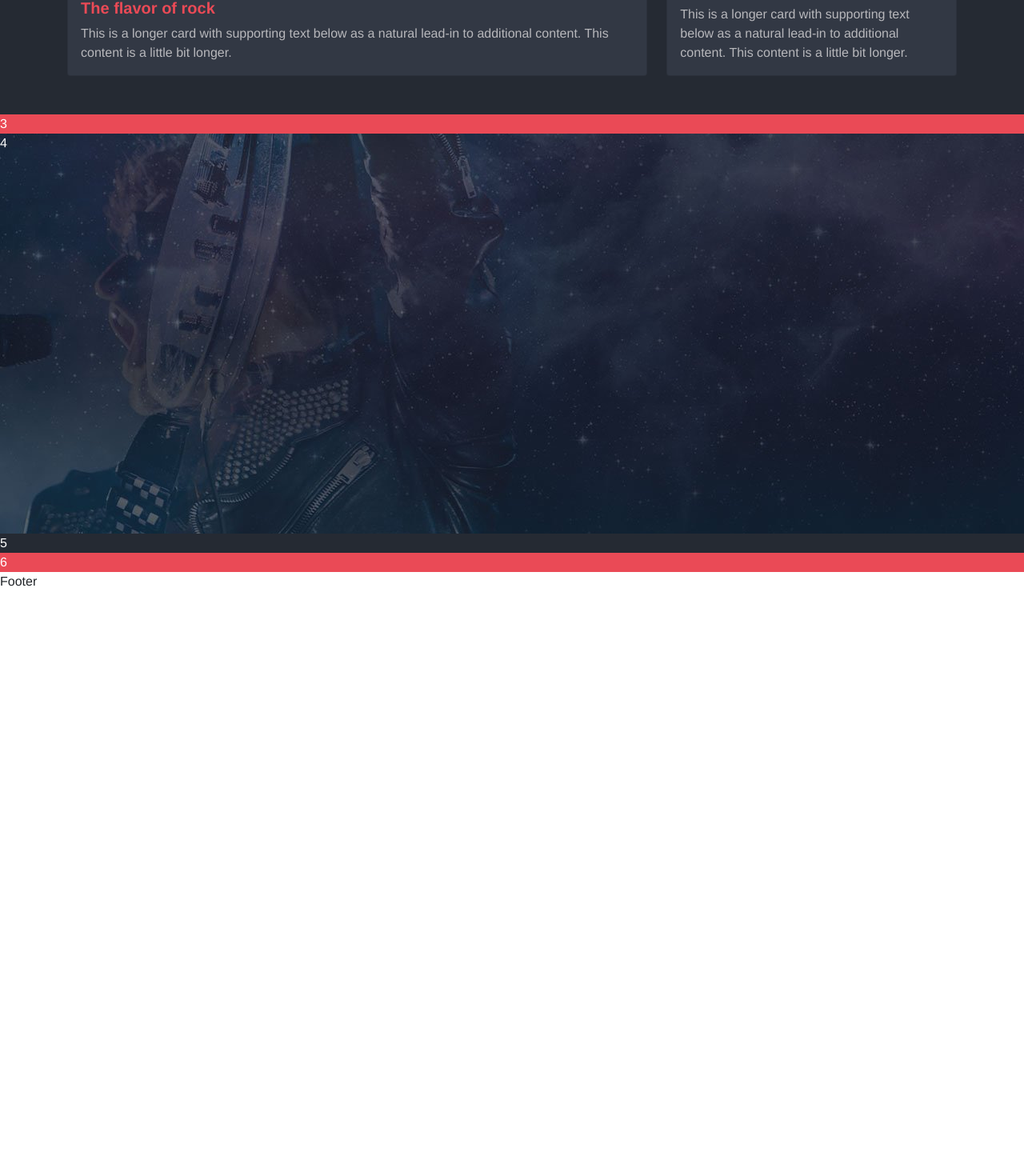
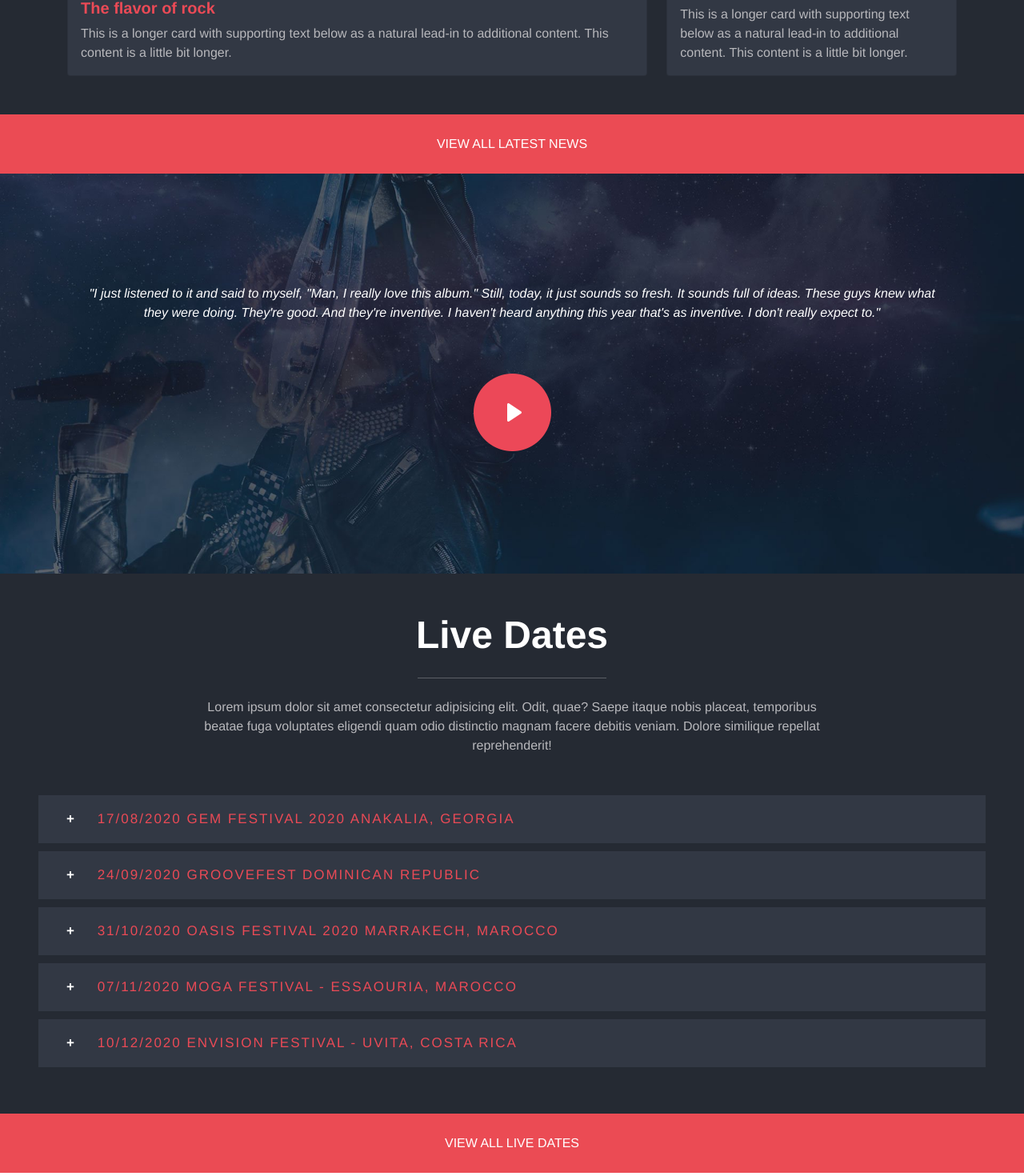
Before and after one commit to GabriPini/proj-html-vuejs, a Vue app: page / in a window 1280 px wide. Shown: the part 1993-3463 px from the top of the page at 80% size. Before the commit the page ends 2732 px from the top, so only its background shows below. Built offline with nearby package versions, Linux system fonts and the light colour scheme.

Commit message:
completed main section

```diff
--- a/src/assets/scss/commons.scss
+++ b/src/assets/scss/commons.scss
@@ -12,6 +12,16 @@
     height: 10px;
     background-color: $buttonColor;
    }
+
+   .bg_button{
+    background-color: $buttonColor;
+    color: white;
+   }
+
+   .bg_button:hover{
+    background-color: white;
+    color: black;
+}
    .bg_custom{
        background-color: $secondaryBgColor;
    }
--- a/src/components/FifthMainSection.vue
+++ b/src/components/FifthMainSection.vue
@@ -0,0 +1,213 @@
+<template>
+ <section class="bg_custom2 text-center p-5 ">
+  <div class="introduction  px-5 mx-5">
+   <h2 class="fw-bold display-5">Live Dates</h2>
+   <div class="m-4">
+    <hr class="w-25 m-auto" />
+   </div>
+
+   <p class="px-5 mx-5">
+    Lorem ipsum dolor sit amet consectetur adipisicing elit. Odit, quae? Saepe
+    itaque nobis placeat, temporibus beatae fuga voluptates eligendi quam odio
+    distinctio magnam facere debitis veniam. Dolore similique repellat
+    reprehenderit!
+   </p>
+  </div>
+
+  <!-- Lista eventi dinamica -->
+  <ul class="events-list ">
+   <li
+    v-for="(event, index) in nextEvents"
+    @click="openEvent(index)"
+    :key="index"
+    :class="event.active ? 'active' : ''"
+   >
+    <h2>
+     <span v-if="event.active" >-</span>
+     <span v-else>+</span>
+     {{ event.date }} {{ event.name }} {{ event.location }}
+    </h2>
+    <div class="map d-flex justify-content-between" v-if="event.active">
+     <iframe
+      :src="event.src"
+      style="border: 0"
+      allowfullscreen=""
+      loading="lazy"
+     ></iframe>
+
+     <div>
+      <h3>
+       {{ event.title }}
+      </h3>
+      <p>
+       {{ event.description }}
+      </p>
+      <a class="btn bg_button px-3 py-2 btn-sm" href="#" role="button"
+       >BOOK NOW
+      </a>
+     </div>
+    </div>
+   </li>
+  </ul>
+ </section>
+</template>
+
+<script>
+export default {
+ name: "FifthMainSection",
+
+ data: function () {
+  return {
+   nextEvents: [
+    {
+     name: "GEM FESTIVAL 2020",
+     location: "ANAKALIA, GEORGIA",
+     date: "17/08/2020",
+     src: 'https://www.google.com/maps/embed?pb=!1m18!1m12!1m3!1d11785.423455974298!2d41.57977553594036!3d42.398866630256684!2m3!1f0!2f0!3f0!3m2!1i1024!2i768!4f13.1!3m3!1m2!1s0x405dd3503d5ccb83%3A0xe6594e70d69782bc!2sAnaklia%2C%20Georgia!5e0!3m2!1sit!2sit!4v1652614231137!5m2!1sit!2sit" width="400" height="300" style="border:0;" allowfullscreen="" loading="lazy" referrerpolicy="no-referrer-when-downgrade',
+     title: "Untold Stories",
+     description:
+      "Lorem ipsum dolor sit amet consectetur, adipisicing elit. Ad distinctio, harum explicabo aliquam modi enim repellendus doloribus fuga ",
+     active: false,
+    },
+    {
+     name: "GROOVEFEST",
+     location: "DOMINICAN REPUBLIC",
+     date: "24/09/2020",
+     src: 'https://www.google.com/maps/embed?pb=!1m18!1m12!1m3!1d483230.81125896535!2d-70.38144414510484!3d18.876399511263816!2m3!1f0!2f0!3f0!3m2!1i1024!2i768!4f13.1!3m3!1m2!1s0x8eaf8838def1b6f5%3A0xa6020f24060df7e0!2sRepubblica%20Dominicana!5e0!3m2!1sit!2sit!4v1652614428615!5m2!1sit!2sit" width="400" height="300" style="border:0;" allowfullscreen="" loading="lazy" referrerpolicy="no-referrer-when-downgrade',
+     title: "Untold Stories",
+     description:
+      "Lorem ipsum dolor sit amet consectetur, adipisicing elit. Ad distinctio, harum explicabo aliquam modi enim repellendus doloribus fuga ",
+     active: false,
+    },
+    {
+     name: "OASIS FESTIVAL 2020",
+     location: "MARRAKECH, MAROCCO",
+     date: "31/10/2020",
+     src: 'https://www.google.com/maps/embed?pb=!1m18!1m12!1m3!1d108702.95032917536!2d-8.07789409864225!3d31.634748492871406!2m3!1f0!2f0!3f0!3m2!1i1024!2i768!4f13.1!3m3!1m2!1s0xdafee8d96179e51%3A0x5950b6534f87adb8!2sMarrakech%2C%20Marocco!5e0!3m2!1sit!2sit!4v1652614483320!5m2!1sit!2sit" width="400" height="300" style="border:0;" allowfullscreen="" loading="lazy" referrerpolicy="no-referrer-when-downgrade',
+     title: "Untold Stories",
+     description:
+      "Lorem ipsum dolor sit amet consectetur, adipisicing elit. Ad distinctio, harum explicabo aliquam modi enim repellendus doloribus fuga ",
+     active: false,
+    },
+    {
+     name: "MOGA FESTIVAL -",
+     location: "ESSAOURIA, MAROCCO",
+     date: "07/11/2020",
+     src: 'https://www.google.com/maps/embed?pb=!1m18!1m12!1m3!1d27211.838586151094!2d-9.780051807826258!3d31.510978945291434!2m3!1f0!2f0!3f0!3m2!1i1024!2i768!4f13.1!3m3!1m2!1s0xdad9a4e9f588ccf%3A0x57421a176d5d7d30!2sProvincia%20di%20Essaouira%2C%20Marocco!5e0!3m2!1sit!2sit!4v1652614516407!5m2!1sit!2sit" width="400" height="300" style="border:0;" allowfullscreen="" loading="lazy" referrerpolicy="no-referrer-when-downgrade',
+     title: "Untold Stories",
+     description:
+      "Lorem ipsum dolor sit amet consectetur, adipisicing elit. Ad distinctio, harum explicabo aliquam modi enim repellendus doloribus fuga ",
+     active: false,
+    },
+    {
+     name: "ENVISION FESTIVAL -",
+     location: "UVITA, COSTA RICA",
+     date: "10/12/2020",
+     src: 'https://www.google.com/maps/embed?pb=!1m18!1m12!1m3!1d31511.211376915428!2d-83.75556013335746!3d9.163364997576823!2m3!1f0!2f0!3f0!3m2!1i1024!2i768!4f13.1!3m3!1m2!1s0x8fa15797d4474891%3A0x39ea10029c9e9f27!2sProvincia%20di%20Puntarenas%2C%20Uvita%2C%20Costa%20Rica!5e0!3m2!1sit!2sit!4v1652614541583!5m2!1sit!2sit" width="400" height="300" style="border:0;" allowfullscreen="" loading="lazy" referrerpolicy="no-referrer-when-downgrade',
+     title: "Untold Stories",
+     description:
+      "Lorem ipsum dolor sit amet consectetur, adipisicing elit. Ad distinctio, harum explicabo aliquam modi enim repellendus doloribus fuga ",
+     active: false,
+    },
+   ],
+  };
+ },
+ methods: {
+  // Funzione apertura paragrafo evento
+  openEvent: function (index) {
+   // Se l'evento aperto è uguale a sè stesso lo chiudo
+   if (this.nextEvents[index].active == true) {
+    this.nextEvents[index].active = false;
+   }
+   // Altrimenti se non è gia aperto chiudo gli altri e apro l'evento cliccato
+   else {
+    this.nextEvents.forEach((element) => {
+     element.active = false;
+    });
+    this.nextEvents[index].active = true;
+   }
+
+  },
+ },
+};
+</script>
+
+<style lang="scss" scoped>
+@import "@/assets/scss/commons.scss";
+// Sezione lista eventi
+.introduction {
+ p {
+  color: $textSecondaryColor;
+ }
+}
+.events-list {
+ flex-basis: 80%;
+ margin-top: 50px;
+ li {
+  height: 60px;
+  margin: 10px 0;
+  padding: 15px 25px;
+  text-align: left;
+  color: white;
+  background-color: $secondaryBgColor;
+  cursor: pointer;
+  transition: height 0.4s;
+  overflow: hidden;
+  &.active {
+   height: 330px;
+  }
+
+  h2 {
+   color: $textColor;
+   font-size: 17px;
+   letter-spacing: 2px;
+   font-weight: 400;
+   span {
+    font-weight: 600;
+    display: inline-block;
+    padding: 5px 10px;
+    margin-right: 10px;
+    color: white;
+    transition: background-color 0.3s;
+   }
+  }
+  &:hover {
+   background-color: #373d4a;
+  }
+  &:hover span {
+   background-color: $textColor;
+  }
+
+  // Sezione a comparsa con mappa e descrizione evento
+  .map {
+   flex-wrap: wrap;
+   margin-top: 30px;
+
+   // Mappa Google Maps
+   iframe {
+    width: 320px;
+    height: 240px;
+    margin-right: 50px;
+   }
+
+   // Sezione con descrizione
+   div {
+    flex-basis: calc(100% - 370px);
+    margin-top: 10px;
+    h3 {
+     font-size: 17px;
+     font-weight: 400;
+     letter-spacing: 2px;
+     color: white;
+    }
+    p {
+     color: $textSecondaryColor;
+     margin: 30px 0;
+     font-size: 15px;
+     line-height: 32px;
+    }
+   }
+  }
+ }
+}
+</style>
--- a/src/components/FourthMainSection.vue
+++ b/src/components/FourthMainSection.vue
@@ -0,0 +1,25 @@
+<template>
+      <section class="cit text-center p_6">
+          <p class="mx-5 px-5 py-5 fw-600"> <em>"I just listened to it and said to myself, "Man, I really love this album." Still, today, it just sounds so fresh. It sounds full of ideas. These guys knew what they were doing. They're good. And they're inventive. I haven't heard anything this year that's as inventive. I don't really expect to."</em> </p>
+          <img src="@/assets/img/band_interview_play_icon.png" alt="">
+      </section>
+</template>
+
+<script>
+export default {
+ name:'FourthMainSection'
+}
+</script>
+
+<style lang="scss" scoped>
+.p_6{
+padding-top: 90px;
+}
+.cit{
+    background-image: url("@/assets/img/home-testimonial-parallax.jpg");
+    background-position: left center;
+    background-repeat: no-repeat;
+    background-size: cover;
+    height: 500px;
+}
+</style>
--- a/src/components/HeaderComponent.vue
+++ b/src/components/HeaderComponent.vue
@@ -21,11 +21,11 @@
     <img class="nav_menu_logo" src="@/assets/img/avada-music-logo.png" alt="" />
     <div class="text-center link_menu">
      <h5 class="pt-5"><a href="#home" class="text_active">Home</a></h5>
-     <h5><a href="#" class="text_disabled">Meet The Band</a></h5>
-     <h5><a href="#" class="text_disabled">Live Dates</a></h5>
-     <h5><a href="#" class="text_disabled">Latest News</a></h5>
+     <h5><a href="#Meet" class="text_disabled">Meet The Band</a></h5>
+     <h5><a href="#liveDates" class="text_disabled">Live Dates</a></h5>
+     <h5><a href="#news" class="text_disabled">Latest News</a></h5>
      <h5><a href="#" class="text_disabled">Albums</a></h5>
-     <h5><a href="#" class="text_disabled">Fans</a></h5>
+     <h5><a href="#Fans" class="text_disabled">Fans</a></h5>
     </div>
    </div>
   </div>
--- a/src/components/MainComponent.vue
+++ b/src/components/MainComponent.vue
@@ -1,16 +1,11 @@
 <template>
   <main class="">
-      <FirstMainSection/>
-      <SecondMainSection/>
-      <ThirdMainSection/>
-      <FourthMainSection/>
-      <FifthMainSection/>
-      <SixMainSection/>
-      <section class="bg_custom3">3</section>
-      <section class="cit">4</section>
-      <section class="bg_custom2">5</section>
-      <section class="bg_custom3">6</section>
-
+      <FirstMainSection id="Meet"/>
+      <SecondMainSection id="news"/>
+      <ThirdMainSection />
+      <FourthMainSection id="Fans"/>
+      <FifthMainSection id="liveDates"/>
+      <SixMainSection />
   </main>
 </template>
 
@@ -44,11 +39,7 @@ main{
     color: white;
 }
 
-.cit{
-    background-image: url("@/assets/img/home-testimonial-parallax.jpg");
-    background-position: center;
-    height: 500px;
-}
+
 
 
 
--- a/src/components/SixMainSection.vue
+++ b/src/components/SixMainSection.vue
@@ -0,0 +1,17 @@
+<template>
+<section class="text-center">
+  <button type="button" class="btn  bg_button btn-lg w-100 p-4 fs-6 rounded-0 ">VIEW ALL LIVE DATES</button>
+</section>
+
+</template>
+
+<script>
+export default {
+name:'ThirdMainSection'
+}
+</script>
+
+<style lang="scss" scoped>
+@import "@/assets/scss/commons.scss";
+
+</style>
--- a/src/components/ThirdMainSection.vue
+++ b/src/components/ThirdMainSection.vue
@@ -0,0 +1,17 @@
+<template>
+<section class="text-center">
+  <button type="button" class="btn  bg_button btn-lg w-100 p-4 fs-6 rounded-0 ">VIEW ALL LATEST NEWS</button>
+</section>
+
+</template>
+
+<script>
+export default {
+name:'ThirdMainSection'
+}
+</script>
+
+<style lang="scss" scoped>
+@import "@/assets/scss/commons.scss";
+
+</style>
```
